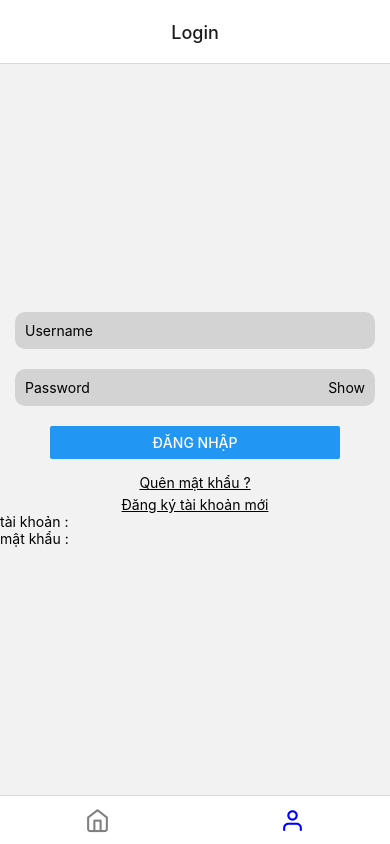
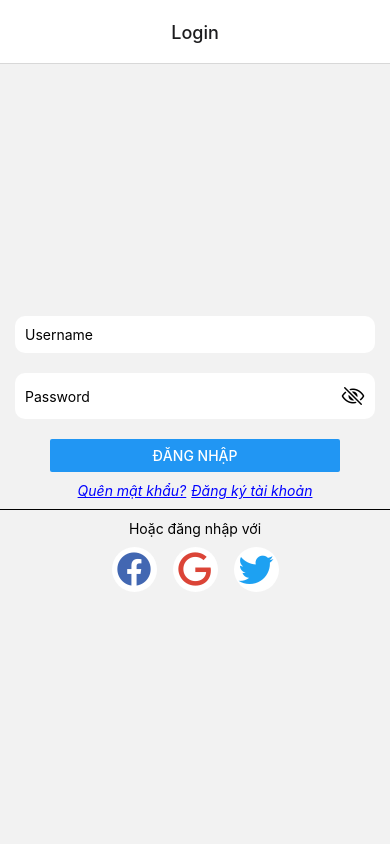
Before and after one commit to catbinhle/GreenReactNative, a React Native app: screen /Login in a window 390 px wide. Built offline with nearby package versions, Linux system fonts and the light colour scheme.

Commit message:
chỉnh sửa giao diện trang login và sửa hiển thị bottom tab

```diff
--- a/App.js
+++ b/App.js
@@ -2,13 +2,14 @@ import { StyleSheet,LogBox } from "react-native";
 import React from "react";
 import { NavigationContainer } from "@react-navigation/native";
 import BottomTabNavigator from "./navigation/BottomTabNavigator";
+import HomeStackNavigator from './navigation/RootStackNavigator'
 
 const App = () => {
   LogBox.ignoreLogs(["Warning: ..."]);
   LogBox.ignoreAllLogs();
   return (
     <NavigationContainer>
-      <BottomTabNavigator />
+      <HomeStackNavigator />
     </NavigationContainer>
   );
 };
--- /dev/null
+++ b/components/IconSocial.js
@@ -0,0 +1,25 @@
+import { StyleSheet, Text, View, TouchableOpacity } from "react-native";
+import React from "react";
+import { MaterialCommunityIcons } from "@expo/vector-icons";
+const IconSocial = ({ nameIcon, color }) => {
+  return (
+    <TouchableOpacity style={styles.iconStyle}>
+      <MaterialCommunityIcons name={nameIcon} size={40} color={color} />
+    </TouchableOpacity>
+  );
+};
+
+export default IconSocial;
+
+const styles = StyleSheet.create({
+  iconStyle: {
+    height: 45,
+    width: 45,
+    backgroundColor: "white",
+    borderRadius: 25,
+    justifyContent: "center",
+    alignItems: "center",
+    elevation: 3,
+    marginHorizontal: 8,
+  },
+});
--- a/navigation/BottomTabNavigator.js
+++ b/navigation/BottomTabNavigator.js
@@ -1,29 +1,34 @@
-import React from 'react';
-import {createBottomTabNavigator} from '@react-navigation/bottom-tabs';
-import {ProfileStackNavigator, HomeStackNavigator} from './RootStackNavigator';
-import Feather from 'react-native-vector-icons/Feather';
+import React from "react";
+import { createBottomTabNavigator } from "@react-navigation/bottom-tabs";
+import {
+  ProfileStackNavigator,
+  HomeStackNavigator,
+} from "./RootStackNavigator";
+import Feather from "react-native-vector-icons/Feather";
+import { Home, Profile } from "../screens";
 
 const Tab = createBottomTabNavigator();
 
 const BottomTabNavigator = () => {
   return (
     <Tab.Navigator
-      initialRouteName="ProfileScreen"
-      screenOptions={({route}) => ({
+      initialRouteName="Home"
+      screenOptions={({ route }) => ({
         tabBarShowLabel: false,
         headerShown: false,
-        tabBarIcon: ({focused, color, size}) => {
+        tabBarIcon: ({ focused, color, size }) => {
           return (
             <Feather
-              name={route.name === 'HomeScreen' ? 'home' : 'user'}
+              name={route.name === "Home" ? "home" : "user"}
               size={size}
-              color={focused ? 'blue' : 'gray'}
+              color={focused ? "blue" : "gray"}
             />
           );
         },
-      })}>
-      <Tab.Screen name="HomeScreen" component={HomeStackNavigator} />
-      <Tab.Screen name="ProfileScreen" component={ProfileStackNavigator} />
+      })}
+    >
+      <Tab.Screen name="Home" component={Home} />
+      <Tab.Screen name="Profile" component={Profile} />
     </Tab.Navigator>
   );
 };
--- a/navigation/RootStackNavigator.js
+++ b/navigation/RootStackNavigator.js
@@ -1,43 +1,26 @@
 import React from "react";
 import { createNativeStackNavigator } from "@react-navigation/native-stack";
 import { Home, Details, Profile, Booking, Login } from "../screens";
+import BottomTabNavigator from "./BottomTabNavigator";
 
 const Stack = createNativeStackNavigator();
 
 const HomeStackNavigator = () => {
   return (
     <Stack.Navigator
-      initialRouteName="Home"
+      initialRouteName="Login"
       screenOptions={{ headerTitleAlign: "center" }}
     >
-      <Stack.Screen name="Home" component={Home} />
+      <Stack.Screen name="Home" component={BottomTabNavigator} />
       <Stack.Screen
         name="Details"
         component={Details}
         options={({ route }) => ({ headerTitle: route.params.item.name })}
       />
       <Stack.Screen name="Booking" component={Booking} />
+      <Stack.Screen name="Login" component={Login} />
     </Stack.Navigator>
   );
 };
 
-const ProfileStackNavigator = () => {
-  return (
-    <Stack.Navigator
-      initialRouteName="Login"
-      screenOptions={{
-        headerTitleAlign: "center",
-        // headerShown: false,
-      }}
-    >
-      <Stack.Screen name="Login" component={Login} />
-      <Stack.Screen
-        options={{ headerShown: false }}
-        name="Profile"
-        component={Profile}
-      />
-    </Stack.Navigator>
-  );
-};
-
-export { HomeStackNavigator, ProfileStackNavigator };
+export default HomeStackNavigator;
--- a/screens/Booking.js
+++ b/screens/Booking.js
@@ -24,7 +24,11 @@ const Booking = (props) => {
   });
 
   return (
-    <ScrollView nestedScrollEnabled style={styles.container}>
+    <ScrollView
+      showsVerticalScrollIndicator={false}
+      nestedScrollEnabled
+      style={styles.container}
+    >
       <View style={styles.imageContainer}>
         <ImageScroll data_images={room_pics} />
       </View>
@@ -89,7 +93,7 @@ const styles = StyleSheet.create({
   calendarContainer: {
     flexDirection: "row",
     marginHorizontal: 10,
-    marginVertical: 10,
+    marginVertical: 15,
     elevation: 3,
     backgroundColor: "white",
     borderWidth: StyleSheet.hairlineWidth,
--- a/screens/Details.js
+++ b/screens/Details.js
@@ -24,7 +24,7 @@ const Details = (props) => {
   const [showMore, setShowMore] = useState(false);
 
   return (
-    <ScrollView>
+    <ScrollView showsVerticalScrollIndicator={false}>
       <View style={styles.container}>
         <ImageScroll data_images={item.pics} />
         <View style={styles.titleContainer}>
--- a/screens/Login.js
+++ b/screens/Login.js
@@ -2,23 +2,22 @@ import {
   StyleSheet,
   Text,
   View,
-  Image,
   TouchableOpacity,
   TextInput,
   Button,
-  KeyboardAvoidingView,
 } from "react-native";
 import React, { useState } from "react";
+import { Ionicons } from "@expo/vector-icons";
+import IconSocial from "../components/IconSocial";
 
 const Login = (props) => {
   const { navigation } = props;
-  const { navigate } = navigation;
+  const { navigate, replace } = navigation;
 
   const [username, setUsername] = useState("");
   const [password, setPassword] = useState("");
   const [isShow, setIsShow] = useState(true);
   return (
-    <KeyboardAvoidingView style={{ flex: 1 }}>
     <View style={styles.container}>
       <View
         style={{
@@ -44,49 +43,74 @@ const Login = (props) => {
         </TouchableOpacity> */}
 
         {/* username  */}
-          <View style={styles.inputText}>
+        <View style={styles.inputTextContainer}>
           <TextInput
+            style={styles.inputText}
             placeholder="Username"
             value={username}
             onChangeText={(text) => setUsername(text)}
           />
         </View>
         {/* password  */}
-          <View style={styles.inputText}>
+        <View style={styles.inputTextContainer}>
           <TextInput
-              style={{ width: "90%" }}
+            style={styles.inputText}
             placeholder="Password"
             secureTextEntry={isShow}
             value={password}
             onChangeText={(text) => setPassword(text)}
           />
           <TouchableOpacity onPress={() => setIsShow(!isShow)}>
-              {isShow ? <Text>Show</Text> : <Text>Hide</Text>}
+            <Ionicons
+              name={isShow ? "eye-off-outline" : "eye-outline"}
+              size={24}
+            />
           </TouchableOpacity>
         </View>
 
         <View style={{ marginHorizontal: 50 }}>
           <Button
             onPress={() => {
-                navigate("ProfileScreen", { screen: "Profile" });
+              replace("Home");
             }}
             title="Đăng nhập"
           />
         </View>
-          <View style={{ alignItems: "center", marginTop: 10 }}>
+        <View
+          style={{
+            flexDirection: "row",
+            justifyContent: "center",
+            marginVertical: 10,
+          }}
+        >
           <TouchableOpacity>
-              <Text style={styles.linkStyle}>Quên mật khẩu ?</Text>
+            <Text style={styles.linkStyle}>Quên mật khẩu?</Text>
           </TouchableOpacity>
           <TouchableOpacity>
-              <Text style={styles.linkStyle}>Đăng ký tài khoản mới</Text>
+            <Text style={[styles.linkStyle, { marginLeft: 5 }]}>
+              Đăng ký tài khoản
+            </Text>
           </TouchableOpacity>
         </View>
 
-          <Text>tài khoản : {username}</Text>
-          <Text>mật khẩu : {password}</Text>
+        <View
+          style={{
+            height: 0.5,
+            width: "100%",
+            backgroundColor: "black",
+          }}
+        />
+
+        <Text style={{ alignSelf: "center", marginVertical: 10 }}>
+          Hoặc đăng nhập với
+        </Text>
+        <View style={{ flexDirection: "row", alignSelf: "center" }}>
+          <IconSocial nameIcon="facebook" color="#4267B2" />
+          <IconSocial nameIcon="google" color="#DB4437" />
+          <IconSocial nameIcon="twitter" color="#1DA1F2" />
         </View>
       </View>
-    </KeyboardAvoidingView>
+    </View>
   );
 };
 
@@ -96,8 +120,8 @@ const styles = StyleSheet.create({
   container: {
     flex: 1,
   },
-  inputText: {
-    backgroundColor: "lightgray",
+  inputTextContainer: {
+    backgroundColor: "white",
     marginHorizontal: 15,
     borderRadius: 10,
     justifyContent: "center",
@@ -106,9 +130,15 @@ const styles = StyleSheet.create({
     flexDirection: "row",
     justifyContent: "space-between",
     alignItems: "center",
+    elevation: 3,
   },
   linkStyle: {
     textDecorationLine: "underline",
-    marginTop: 5,
+    color: "blue",
+    fontStyle: "italic",
   },
+  inputText: {
+    flex: 1,
+  },
+  iconContainer: {},
 });
--- a/screens/Profile.js
+++ b/screens/Profile.js
@@ -20,7 +20,7 @@ const Profile = (props) => {
             <CustomButton
               iconName="logout"
               title="Thoát tài khoản"
-              onPress={() => navigate("ProfileScreen", { screen: "Login" })}
+              onPress={() => replace("Login")}
             />
           </View>
         </View>
```
Lines whose indentation alone changed are shown as unchanged.
